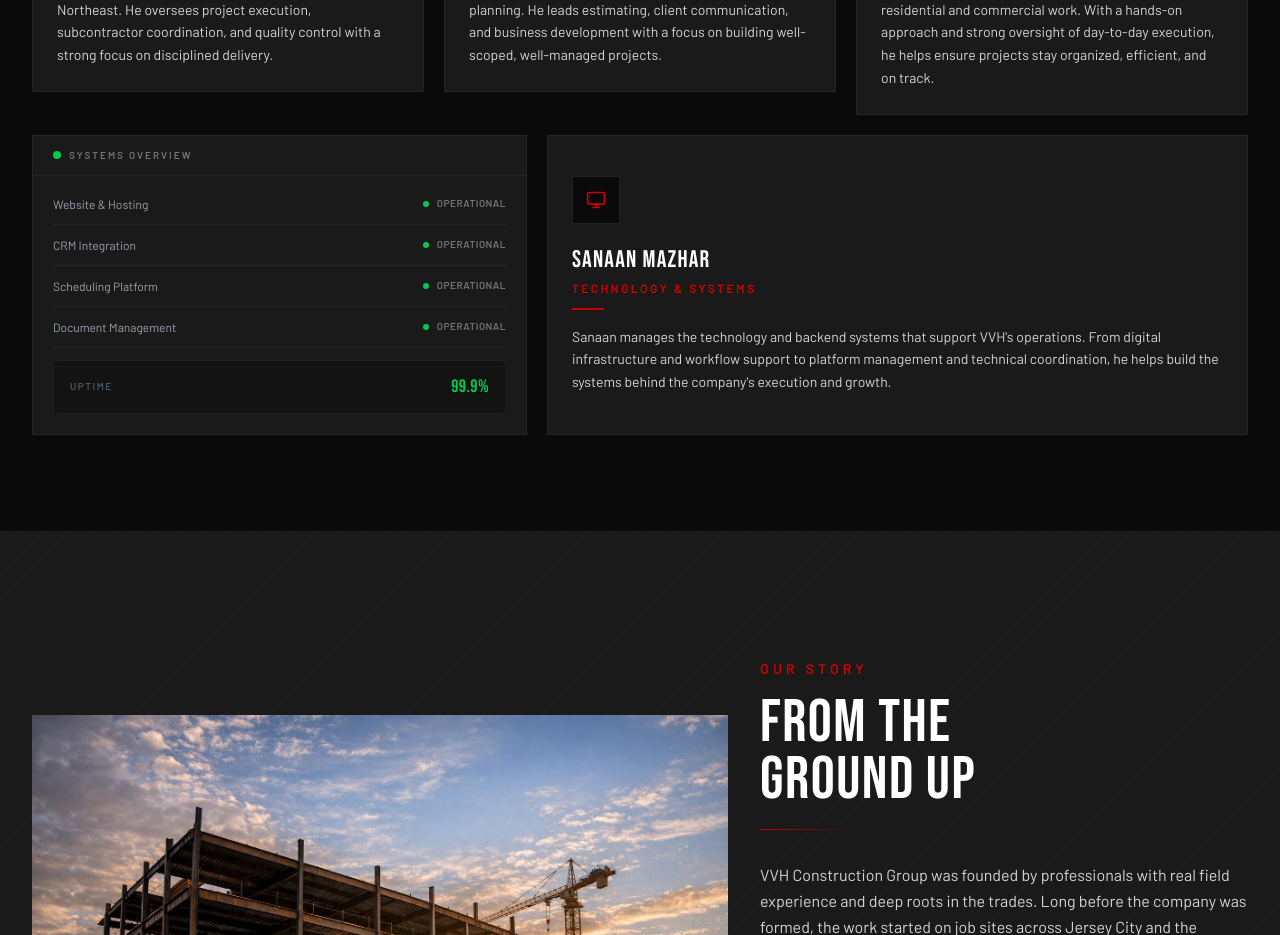
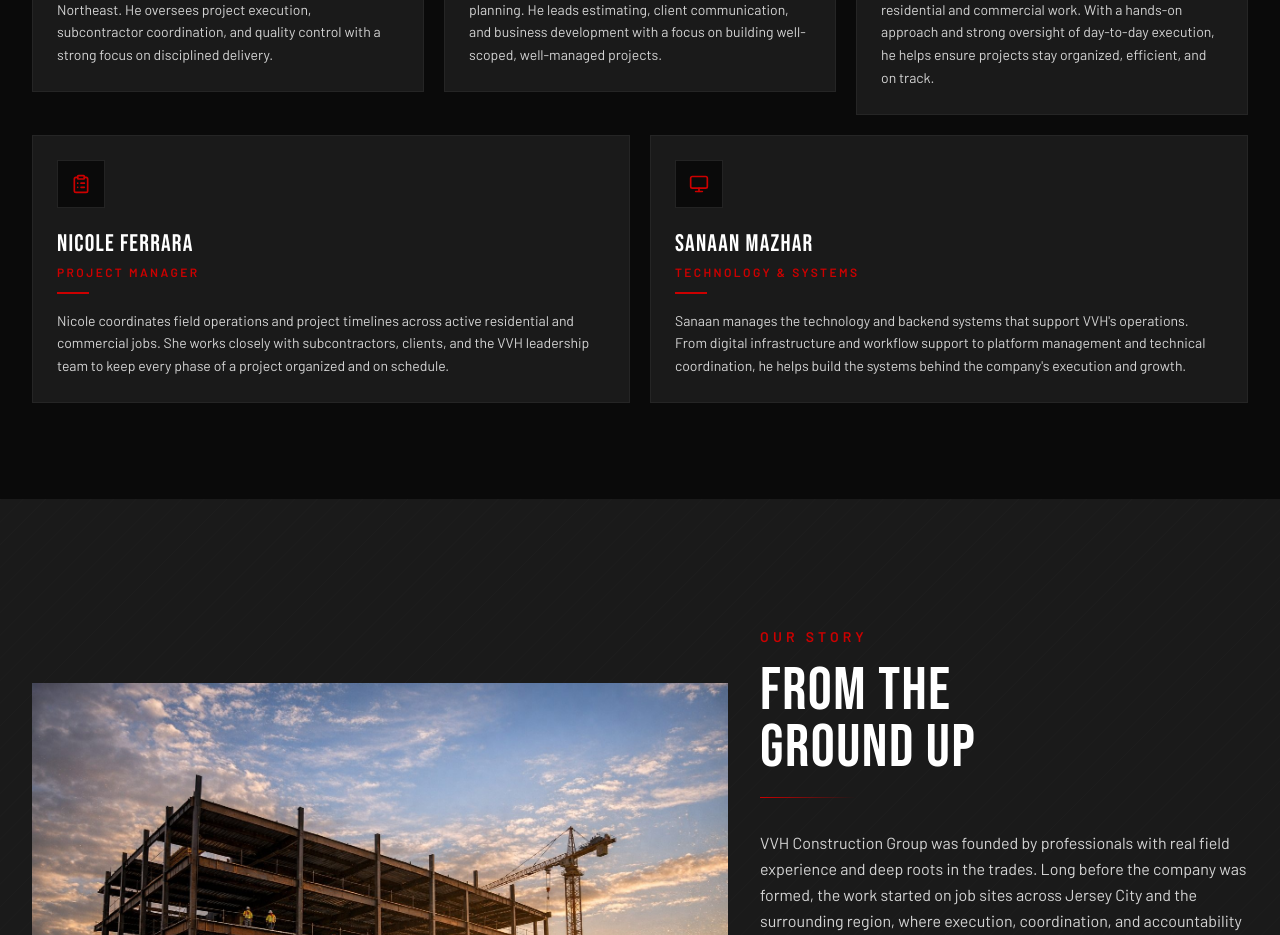
Before and after one commit to spa-cey/vvh-site, a Next.js app: page /about in a window 1280 px wide. Shown: the part 1360-2295 px from the top of the page. Built offline with nearby package versions, Linux system fonts and the light colour scheme.

Commit message:
fix: replace dashboard with Nicole Ferrara PM card next to Sanaan
Two team cards in a 2-col grid below the founders: Nicole (Project
Manager) on the left, Sanaan (Technology & Systems) on the right.

Co-Authored-By: Claude Opus 4.6 (1M context) <noreply@anthropic.com>

```diff
--- a/src/app/about/page.tsx
+++ b/src/app/about/page.tsx
@@ -153,46 +153,17 @@ export default function AboutPage() {
           </div>
 
           {/* Team */}
-          <AnimateOnScroll delay={400}>
-            <div className="mt-5 grid gap-5 lg:grid-cols-12">
-              {/* Fake PM dashboard panel */}
-              <div className="hidden overflow-hidden border border-white/5 bg-charcoal lg:col-span-5 lg:block">
-                <div className="border-b border-white/5 px-5 py-3">
-                  <div className="flex items-center gap-2">
-                    <div className="h-2 w-2 rounded-full bg-green-500" />
-                    <span className="text-[10px] font-semibold uppercase tracking-[0.2em] text-gray-500">Systems Overview</span>
-                  </div>
-                </div>
-                <div className="p-5 space-y-3">
-                  {[
-                    { label: "Website & Hosting", status: "Operational", color: "bg-green-500" },
-                    { label: "CRM Integration", status: "Operational", color: "bg-green-500" },
-                    { label: "Scheduling Platform", status: "Operational", color: "bg-green-500" },
-                    { label: "Document Management", status: "Operational", color: "bg-green-500" },
-                  ].map((item) => (
-                    <div key={item.label} className="flex items-center justify-between border-b border-white/5 pb-3 last:border-0 last:pb-0">
-                      <span className="text-xs text-gray-400">{item.label}</span>
-                      <div className="flex items-center gap-2">
-                        <div className={`h-1.5 w-1.5 rounded-full ${item.color}`} />
-                        <span className="text-[10px] font-semibold uppercase tracking-wider text-gray-500">{item.status}</span>
-                      </div>
-                    </div>
-                  ))}
-                  <div className="mt-2 flex items-center justify-between rounded border border-white/5 bg-black/40 px-4 py-3">
-                    <span className="text-[10px] font-semibold uppercase tracking-[0.15em] text-gray-600">Uptime</span>
-                    <span className="font-display text-lg tracking-wide text-green-500">99.9%</span>
-                  </div>
-                </div>
-              </div>
-
-              {/* Sanaan card */}
-              <div className="lg:col-span-7">
-                {TEAM.map((member) => (
-                  <div key={member.name} className="group relative h-full overflow-hidden border border-white/5 bg-charcoal transition-all duration-500 hover:border-red/30">
+          <div className="mt-5 grid gap-5 sm:grid-cols-2">
+            {TEAM.map((member, i) => {
+              const teamIconMap: Record<string, typeof Monitor> = { Monitor, ClipboardList };
+              const Icon = teamIconMap[member.icon] || Users;
+              return (
+                <AnimateOnScroll key={member.name} delay={400 + i * 100}>
+                  <div className="group relative h-full overflow-hidden border border-white/5 bg-charcoal transition-all duration-500 hover:border-red/30">
                     <div className="absolute inset-0 origin-bottom scale-y-0 bg-red/[0.04] transition-transform duration-500 group-hover:scale-y-100" />
-                    <div className="relative flex h-full flex-col justify-center p-6">
+                    <div className="relative p-6">
                       <div className="flex h-12 w-12 items-center justify-center border border-white/10 bg-black">
-                        <Monitor className="h-5 w-5 text-red" />
+                        <Icon className="h-5 w-5 text-red" />
                       </div>
                       <h3 className="mt-5 font-display text-2xl tracking-wider text-white">
                         {member.name}
@@ -206,10 +177,10 @@ export default function AboutPage() {
                       </p>
                     </div>
                   </div>
-                ))}
-              </div>
-            </div>
-          </AnimateOnScroll>
+                </AnimateOnScroll>
+              );
+            })}
+          </div>
         </div>
       </section>
 
--- a/src/lib/constants.ts
+++ b/src/lib/constants.ts
@@ -38,6 +38,12 @@ export const FOUNDERS = [
 ] as const;
 
 export const TEAM = [
+  {
+    name: "Nicole Ferrara",
+    role: "Project Manager",
+    icon: "ClipboardList" as const,
+    bio: "Nicole coordinates field operations and project timelines across active residential and commercial jobs. She works closely with subcontractors, clients, and the VVH leadership team to keep every phase of a project organized and on schedule.",
+  },
   {
     name: "Sanaan Mazhar",
     role: "Technology & Systems",
```
